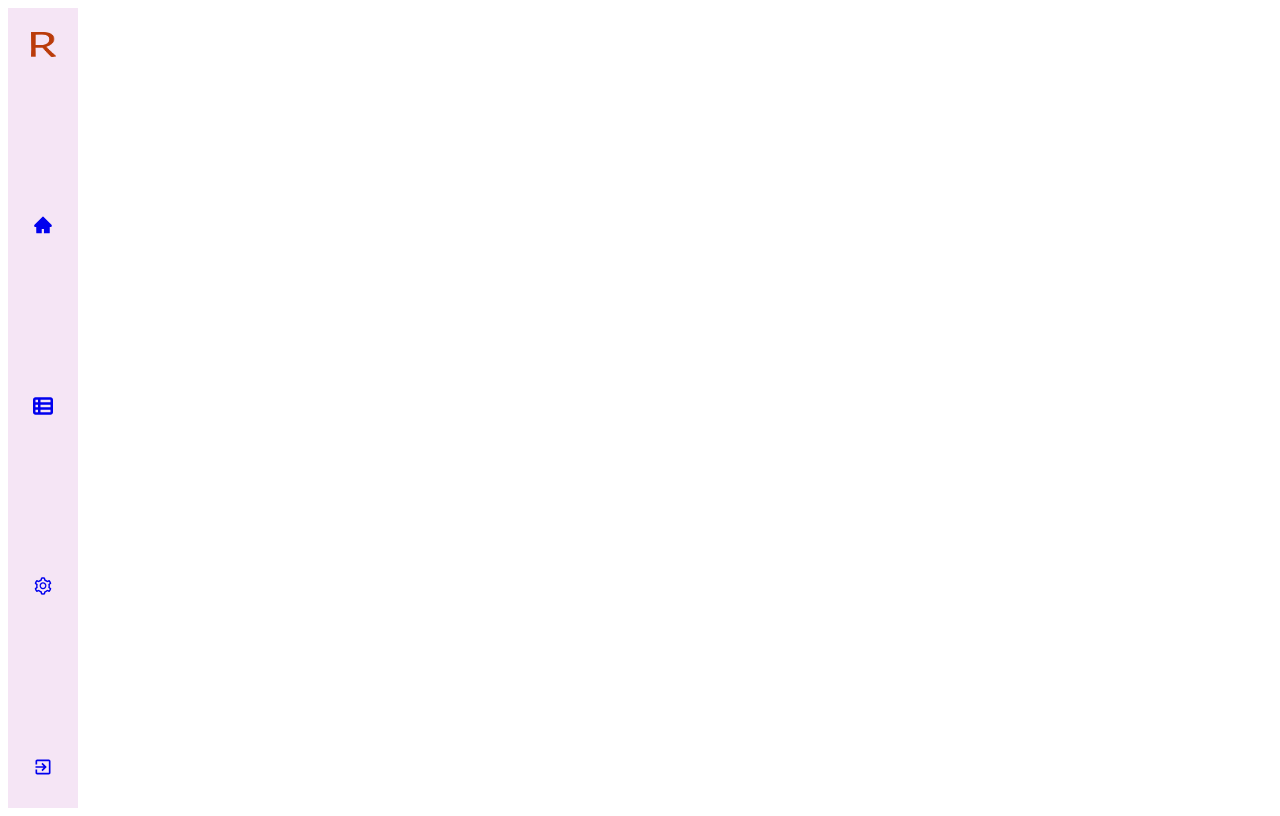
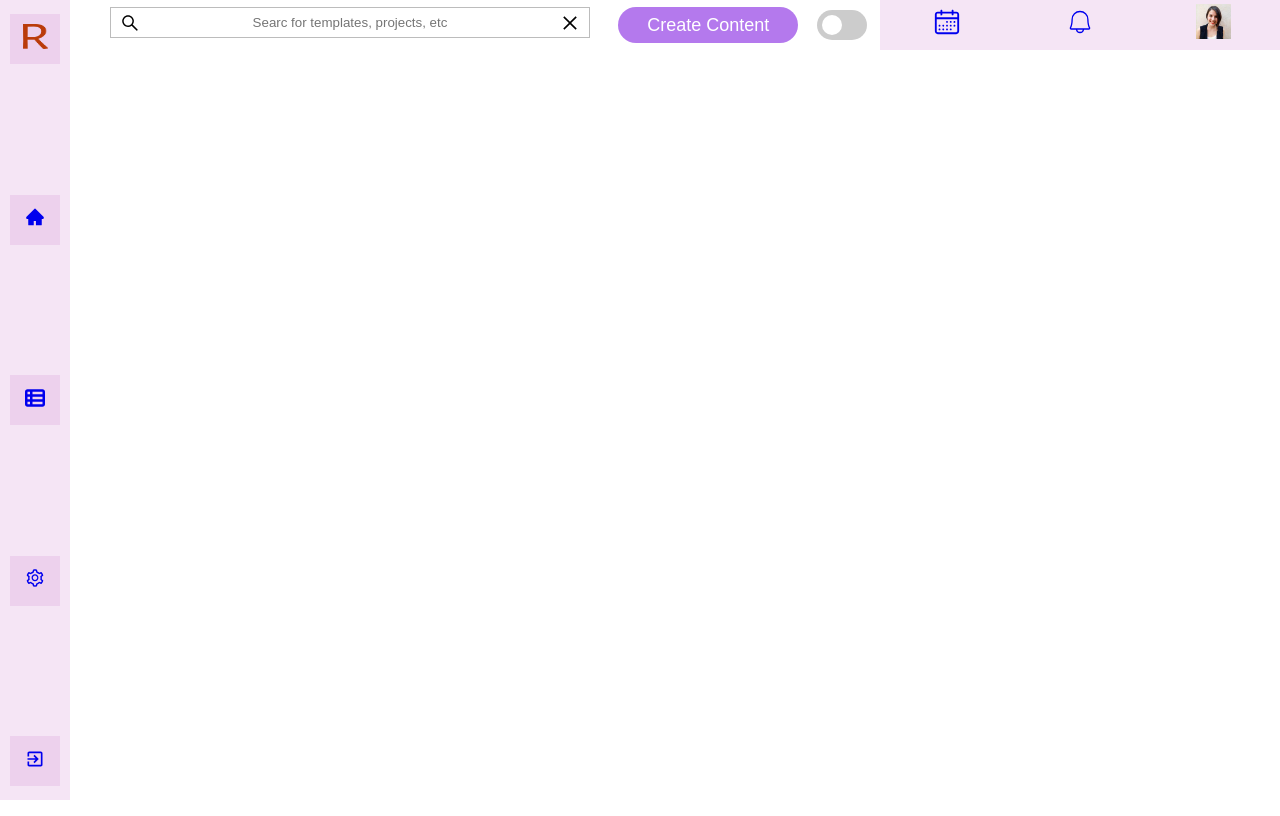
Before and after one commit to Hudu-H/retink, a React (Create React App) app: page / in a window 1280 px wide. Built offline with nearby package versions, Linux system fonts and the light colour scheme.

Commit message:
style nav

```diff
--- a/src/components/navbar/Navbar.js
+++ b/src/components/navbar/Navbar.js
@@ -1,12 +1,65 @@
 import React from "react";
-import './styles.scss';
+import "./styles.scss";
+import retink from "../images/retink.jpeg";
+import * as AiIcons from "react-icons/ai";
+import * as RxIcons from "react-icons/rx";
+import * as PiIcons from "react-icons/pi";
 
-function Navbar() {
+function Navbar({ toggle }) {
+  return (
+    <header>
+      <div className="search-input">
+        <input
+          type="text"
+          className="query"
+          name=""
+          placeholder="Searc for templates, projects, etc"
+        />
+        <div className="icons">
+          <AiIcons.AiOutlineSearch  className="lens"/>
+          <AiIcons.AiOutlineClose  className="close"/>
+        </div>
+      </div>
 
-  return (
-    <div className="nav-container">
-
-    </div>
+      <div className="btn-container">
+        <button>
+          <p>Create Content</p>
+        </button>
+      </div>
+      <label htmlFor="switch" class="switch">
+        <input type="checkbox" />
+        <span class="slider round"></span>
+      </label>
+      <div className="nav">
+        <ul className="icon">
+          <li>
+            <a onClick={toggle} href="/caledar" className="icon-calendar">
+              <RxIcons.RxCalendar />
+            </a>
+          </li>
+        </ul>
+        <ul className="icon">
+          <li>
+            <a onClick={toggle} href="/bell" className="icon-bell">
+              <PiIcons.PiBellLight />
+            </a>
+          </li>
+        </ul>
+        <ul className="icon">
+          <li>
+            <a onClick={toggle} href="/profile" className="icon-image">
+              <img
+                src={retink}
+                alt="client"
+                className="profile"
+                width={35}
+                height={35}
+              />
+            </a>
+          </li>
+        </ul>
+      </div>
+    </header>
   );
 }
 
--- a/src/components/navbar/styles.scss
+++ b/src/components/navbar/styles.scss
@@ -1,20 +1,164 @@
-// .nav-container {
-//     display: flex;
-//     flex-direction: column;
-//     justify-content: space-between;
-//     background-color: #cf88cf4f;
-//     height: 500px;
-//     width: 70px;
+* {
+  margin: 0;
+  padding: 0;
+  box-sizing: border-box;
+}
 
-//     .nav-img {
-//         width: 50px;
-//         height: 30px;
-//     }
+header {
+  display: flex;
+  justify-content: space-between;
+  width: 100%;
+  position: absolute;
+  top: 0px;
+  right: 0;
 
-//     nav {
-//         display: flex;
-//         justify-content: flex-start;
-//         align-items: center;
-//     }
+  .search-input {
+    width: 500px;
+    height: 45px;
+    display: flex;
+    justify-content: center;
+    align-items: center;
+    margin-left: 100px;
 
-// }
+    input {
+      width: 480px;
+      height: 31px;
+      text-align: center;
+      background-color: #fff;
+      border: 1px solid #80808086;
+    }
+
+    .icons {
+      display: flex;
+      justify-content: center;
+      position: absolute;
+      align-items: center;
+      font-size: 20px;
+
+      .lens {
+        position: relative;
+        display: flex;
+        justify-content: center;
+        right: 210px;
+      }
+
+      .close {
+        position: relative;
+        display: flex;
+        justify-content: center;
+        left: 210px;
+      }
+    }
+  }
+
+  .btn-container {
+    display: flex;
+    justify-content: center;
+    align-items: center;
+    margin: 0 15px;
+
+    button {
+      width: 180px;
+      height: 36px;
+      border-radius: 24px;
+      border: none;
+      background-color: #892be2a1;
+      font-size: 18px;
+      color: white;
+    }
+  }
+
+  .switch {
+    display: flex;
+    justify-content: center;
+    align-items: center;
+
+    input {
+      -webkit-appearance: none;
+      appearance: none;
+      position: relative;
+      width: 50px;
+      height: 30px;
+      border-radius: 25px;
+      background-color: #ccc;
+      transition: background 0.3s;
+      outline: none;
+      cursor: pointer;
+
+      &::after {
+        content: "";
+        position: absolute;
+        top: 50%;
+        left: 30%;
+        transform: translate(-50%, -50%);
+        border-radius: 50%;
+        height: 1.25rem;
+        width: 1.25rem;
+        background-color: #fff;
+        transition: left 0.3s;
+      }
+
+      &:checked {
+        background-color: green;
+
+        &::after {
+          left: 70%;
+        }
+      }
+    }
+  }
+
+  .nav {
+    display: flex;
+    align-items: center;
+    background-color: #cf88cf38;
+    width: 400px;
+    height: 50px;
+    justify-content: space-around;
+    margin-left: 10px;
+
+    .icon {
+      display: flex;
+      justify-content: center;
+      align-items: center;
+      width: 60px;
+      font-size: 28px;
+      margin: auto;
+
+      &:hover {
+        background-color: #cf88cf50;
+      }
+
+      > li {
+        list-style: none;
+      }
+
+      .calendar {
+        display: flex;
+        align-items: center;
+        justify-content: center;
+        margin-right: 10px;
+        font-size: 30px;
+      }
+
+      .bell {
+        display: flex;
+        align-items: center;
+        justify-content: center;
+        margin-right: 10px;
+        font-size: 30px;
+      }
+
+      .image {
+        display: flex;
+        align-items: center;
+        justify-content: center;
+
+        img .profile {
+          border-radius: 7px;
+          margin-left: 10px;
+        }
+      }
+    }
+  }
+}
--- a/src/components/sidebar/styles.scss
+++ b/src/components/sidebar/styles.scss
@@ -9,13 +9,14 @@
   font-weight: 300;
   font-size: 20px;
 
+
   .nav {
     display: flex;
     justify-content: center;
     width: 50px;
     height: 50px;
     align-items: center;
-    // background-color: yellow;
+    background-color: #cf88cf38;
     margin: 14px 0;
 
     &:hover {
```
Also changed, not shown: src/components/images/retink.jpeg (added).
